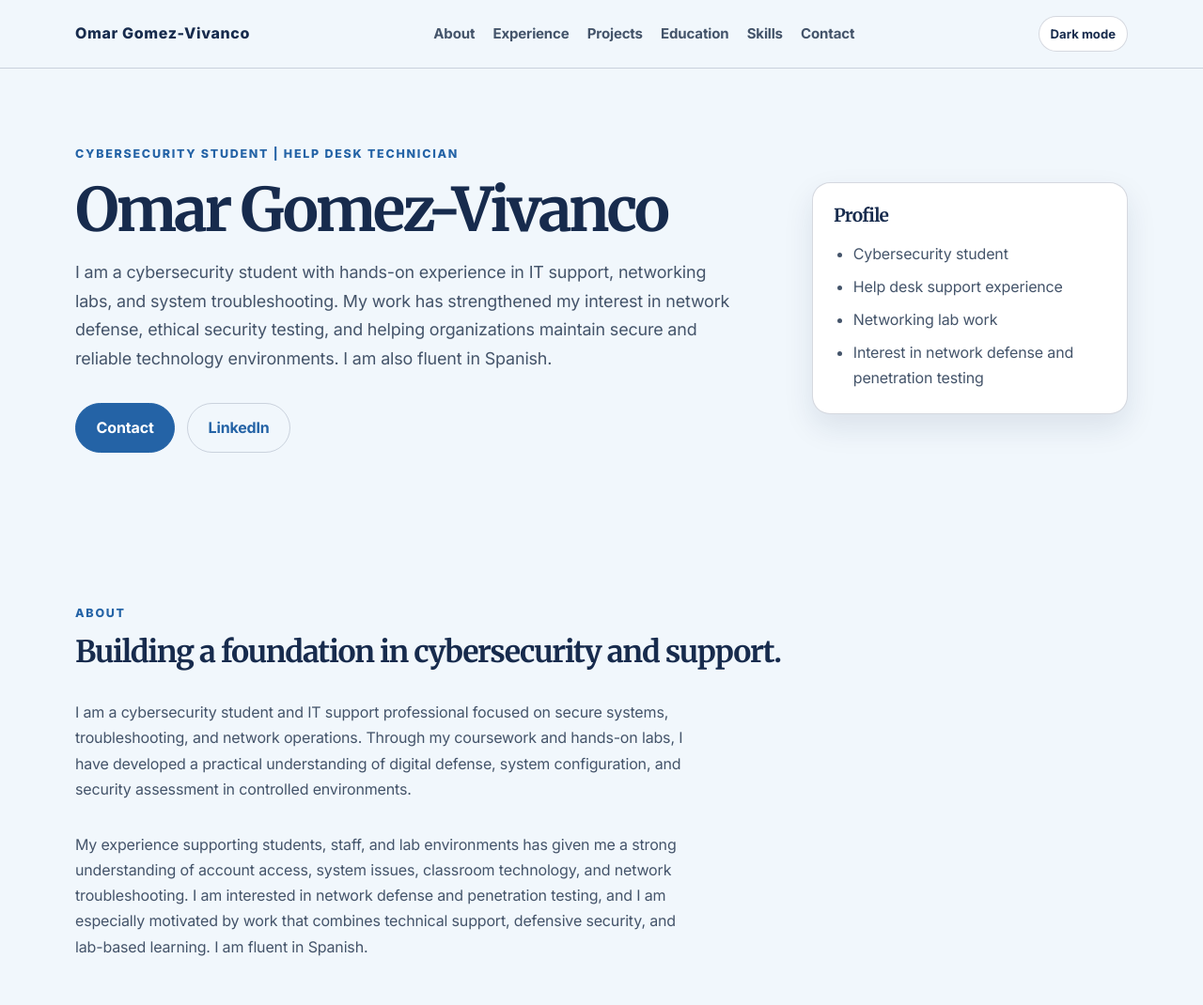
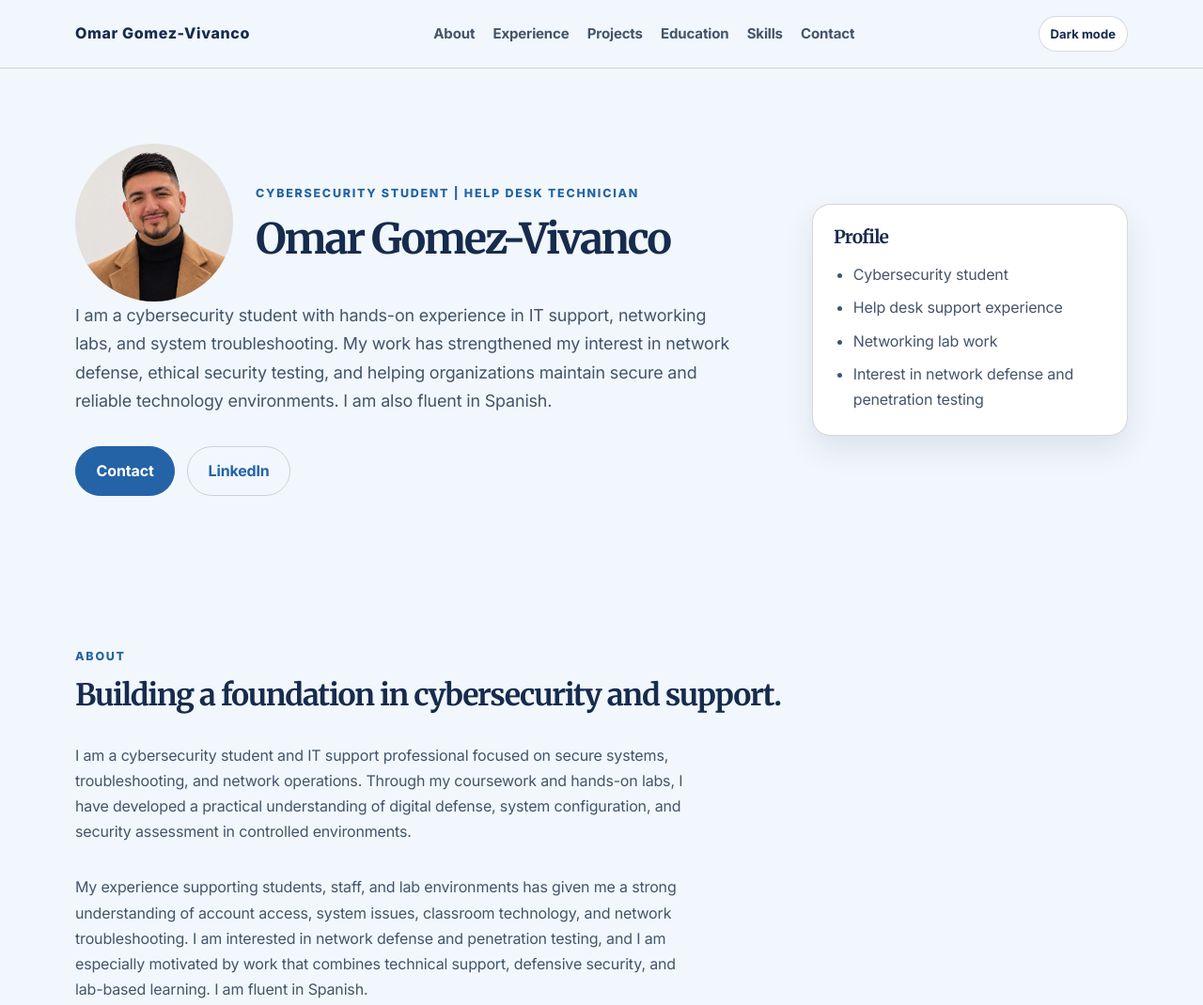
Before and after one commit to SILENT908777/SILENT908777.github.io, a plain HTML site: page index.html in a window 1280 px wide. Shown: the top 1070 px of the page at 94% size. Drawn offline with Linux system fonts and the light colour scheme.

Commit message:
Add my photo

```diff
--- a/index.html
+++ b/index.html
@@ -61,8 +61,17 @@
       <section id="intro" class="section intro-section">
         <div class="container intro-grid">
           <div class="intro-copy">
-            <p class="eyebrow">Cybersecurity Student | Help Desk Technician</p>
-            <h1>Omar Gomez-Vivanco</h1>
+            <div class="intro-heading">
+              <img
+                class="intro-photo"
+                src="images/photo.jpg"
+                alt="Omar Gomez-Vivanco"
+              />
+              <div>
+                <p class="eyebrow">Cybersecurity Student | Help Desk Technician</p>
+                <h1>Omar Gomez-Vivanco</h1>
+              </div>
+            </div>
             <p class="lead">
               I am a cybersecurity student with hands-on experience in IT support,
               networking labs, and system troubleshooting. My work has strengthened
--- a/style.css
+++ b/style.css
@@ -216,6 +216,28 @@ li + li {
   align-items: center;
 }
 
+.intro-heading {
+  display: flex;
+  align-items: center;
+  gap: 1.5rem;
+}
+
+.intro-photo {
+  width: 168px;
+  height: 168px;
+  flex: 0 0 168px;
+  border-radius: 50%;
+  object-fit: cover;
+  object-position: center;
+}
+
+@media (min-width: 821px) {
+  .intro-heading h1 {
+    font-size: clamp(2rem, 3.5vw, 3rem);
+    margin-bottom: 0;
+  }
+}
+
 .lead {
   font-size: 1.12rem;
   color: var(--muted);
@@ -409,6 +431,12 @@ li + li {
     grid-template-columns: 1fr;
   }
 
+  .intro-heading {
+    flex-direction: column;
+    align-items: center;
+    text-align: center;
+  }
+
   .site-header {
     position: static;
   }
```
Also changed, not shown: images/photo.jpg (added).
